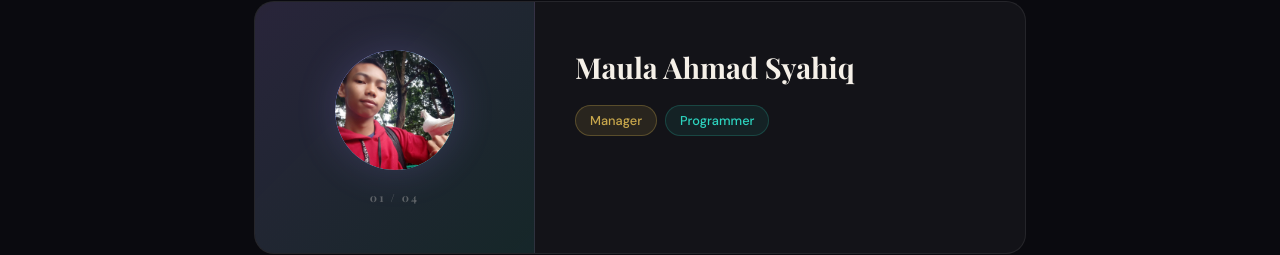
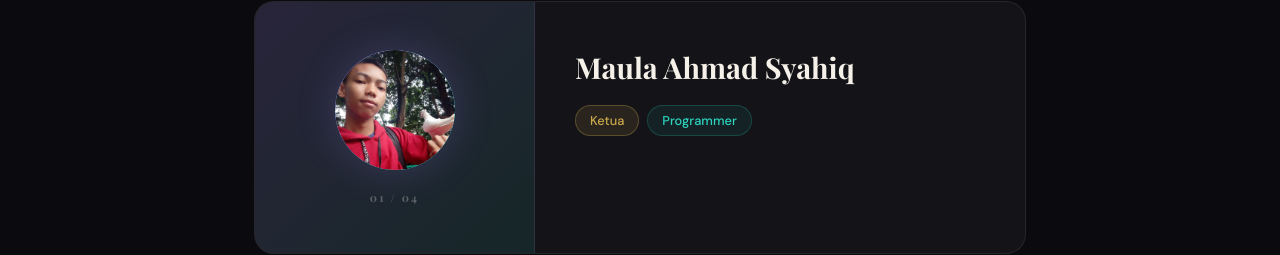
Before and after one commit to Laasaja/Pertumbuhan-Penduduk-Interaksi-Keruangan, a plain HTML site: page Profil.html in a window 1280 px wide. Shown: the part 537-792 px from the top of the page. Drawn offline with nearby package versions, Linux system fonts and the light colour scheme.

Commit message:
Update Profil.html

```diff
--- a/Profil.html
+++ b/Profil.html
@@ -391,7 +391,7 @@
     const members = [
       {
         nama: "Maula Ahmad Syahiq",
-        jabatan: ["Manager", "Programmer"],
+        jabatan: ["Ketua", "Programmer"],
         emoji: "👨‍💼",
         foto: "pics/Maul.jpg"
       },
@@ -408,7 +408,7 @@
         foto: "pics/Syahdan.jpg"
       },
       {
-        nama: "Rizki Akbar",
+        nama: "Muhammad Rizki Akbar",
         jabatan: ["Riset Materi"],
         emoji: "🔍",
         foto: "pics/Alex.jpg"
```
